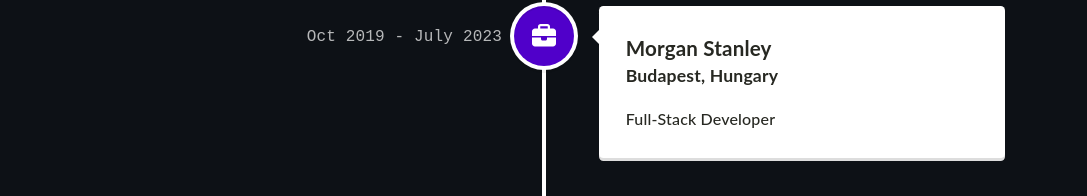
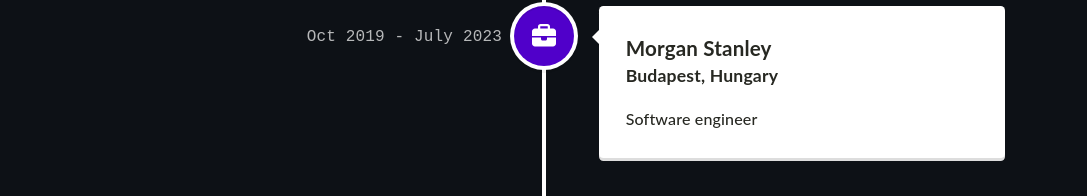
Before and after one commit to DanielSzakacs/my_portfolio, a React (Vite) app: page / in a window 1280 px wide. Shown: the part 1913-2109 px from the top of the page, without its empty margins (96-1183 px from the left). Built offline with nearby package versions, Linux system fonts and the light colour scheme.

Commit message:
job role updated

```diff
--- a/src/components/Timeline.tsx
+++ b/src/components/Timeline.tsx
@@ -28,7 +28,7 @@
             <h4 className="vertical-timeline-element-subtitle">
               Wien, Austria
             </h4>
-            <p>Full-stack Developer</p>
+            <p>Software engineer</p>
           </VerticalTimelineElement>
           <VerticalTimelineElement
             className="vertical-timeline-element--work"
@@ -40,7 +40,7 @@
             <h4 className="vertical-timeline-element-subtitle">
               Budapest, Hungary
             </h4>
-            <p>Full-Stack Developer</p>
+            <p>Software engineer</p>
           </VerticalTimelineElement>
           <VerticalTimelineElement
             className="vertical-timeline-element--work"
```
